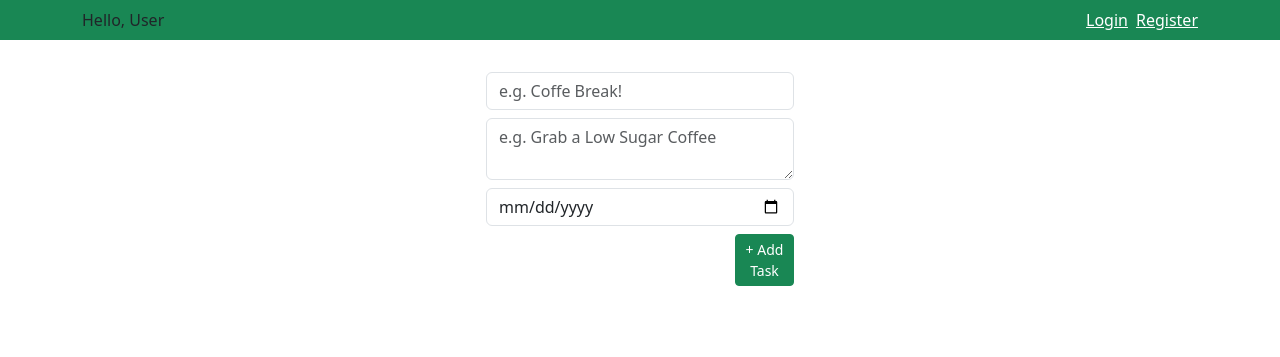
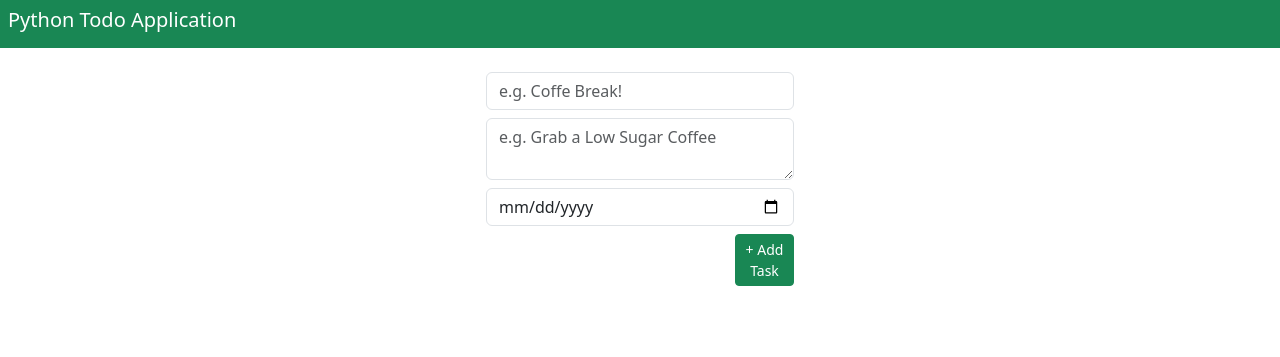
Before and after one commit to the-gd-dev/python-first-app, a Flask app: page / in a window 1280 px wide. Shown: the top 357 px of the page. Run offline with Flask 3, Linux system fonts and the light colour scheme.

Commit message:
deleted signin register

```diff
--- a/templates/base.html
+++ b/templates/base.html
@@ -21,15 +21,7 @@
 <body>
 <main class="main__app container">
     <header class="p-2 bg-success fixed-top">
-        <div class="container">
-            <div class="row">
-                <div class="col-12 col-md-6">Hello, User</div>
-                 <div class="col-12 col-md-6 d-flex justify-content-end">
-                     <a class="text-white me-2" href="/login">Login</a>
-                     <a class="text-white" href="/register">Register</a>
-                 </div>
-            </div>
-        </div>
+        <h5 class="text-white">Python Todo Application</h5>
     </header>
    {% block body %} {% endblock %}
 </main>
--- a/templates/update.html
+++ b/templates/update.html
@@ -4,7 +4,7 @@
 {% endblock %}
 
 {% block body %}
-<div class="row">
+<div class="row mt-4">
     <div class="col-12 col-md-6 mx-auto mt-4">
         <form class="p-4" action="/update/{{task.id}}" method="post">
             <div class="row">
```
Also changed, not shown: templates/login.html (deleted, +0 -36 lines), templates/register.html (deleted, +0 -10 lines), instance/test.db.
